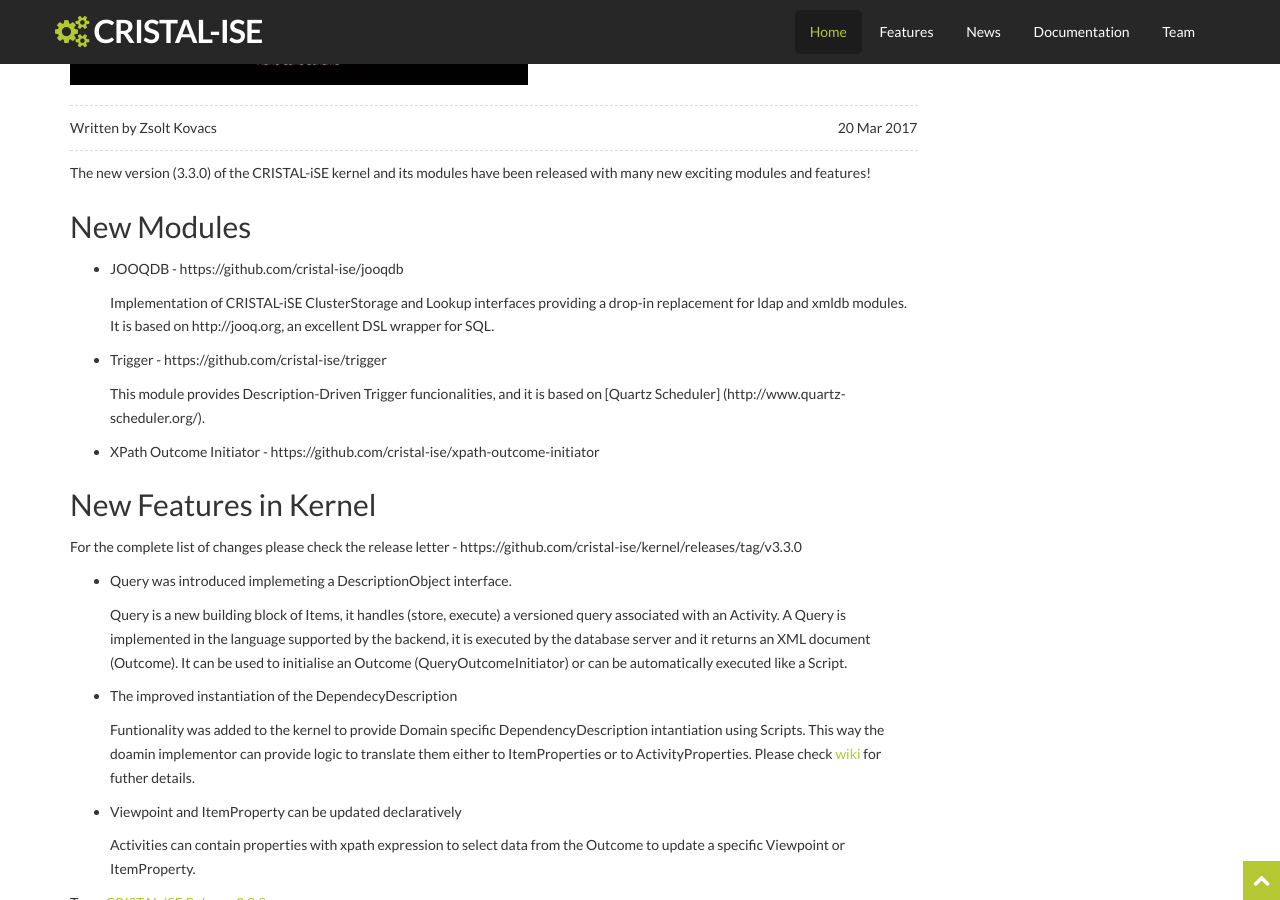
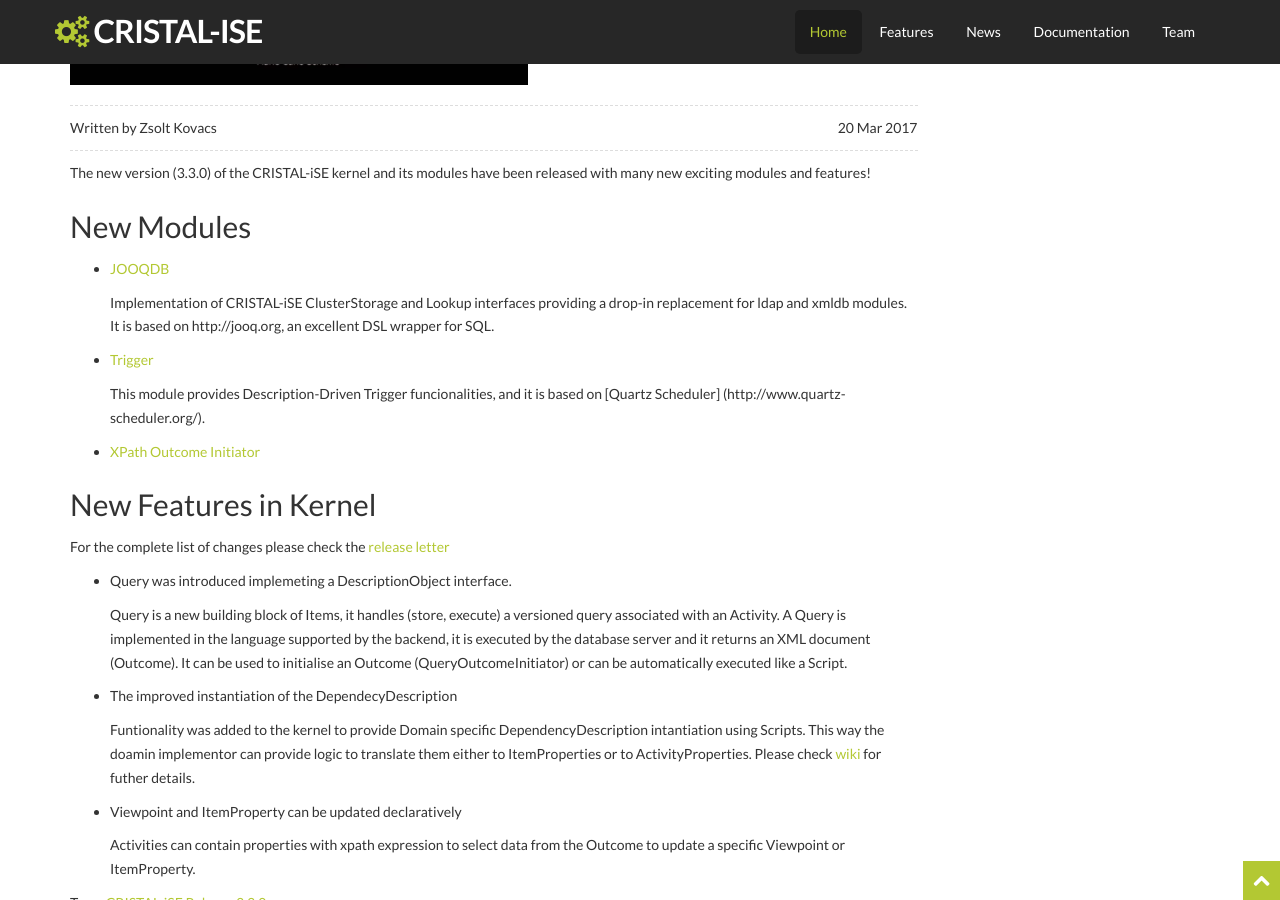
Before and after one commit to cristal-ise/cristal-ise.github.io, a Jekyll site: the page built from _posts/2017-03-20-cristalise-3.3.0-release.md, in a window 1280 px wide and 900 px high, scrolled down 363 px. Built offline with Jekyll 4.4.1, drawn with Linux system fonts in a browser that asks for light colours.

Commit message:
Update 2017-03-20-cristalise-3.3.0-release.md

```diff
--- a/_posts/2017-03-20-cristalise-3.3.0-release.md
+++ b/_posts/2017-03-20-cristalise-3.3.0-release.md
@@ -11,21 +11,21 @@
 The new version (3.3.0) of the CRISTAL-iSE kernel and its modules have been released with many new exciting modules and features!
 
 ## New Modules
-- JOOQDB - https://github.com/cristal-ise/jooqdb
+- [JOOQDB](https://github.com/cristal-ise/jooqdb)
 
     Implementation of CRISTAL-iSE ClusterStorage and Lookup interfaces providing a drop-in replacement for ldap and xmldb modules.
     It is based on http://jooq.org, an excellent DSL wrapper for SQL.
 
-- Trigger - https://github.com/cristal-ise/trigger
+- [Trigger](https://github.com/cristal-ise/trigger)
 
     This module provides Description-Driven Trigger funcionalities, and it is based on [Quartz Scheduler]
     (http://www.quartz-scheduler.org/).
 
-- XPath Outcome Initiator - https://github.com/cristal-ise/xpath-outcome-initiator
+- [XPath Outcome Initiator](https://github.com/cristal-ise/xpath-outcome-initiator)
 
 ## New Features in Kernel
 
-For the complete list of changes please check the release letter - https://github.com/cristal-ise/kernel/releases/tag/v3.3.0
+For the complete list of changes please check the [release letter](https://github.com/cristal-ise/kernel/releases/tag/v3.3.0)
 
 - Query was introduced implemeting a DescriptionObject interface.
 
```
